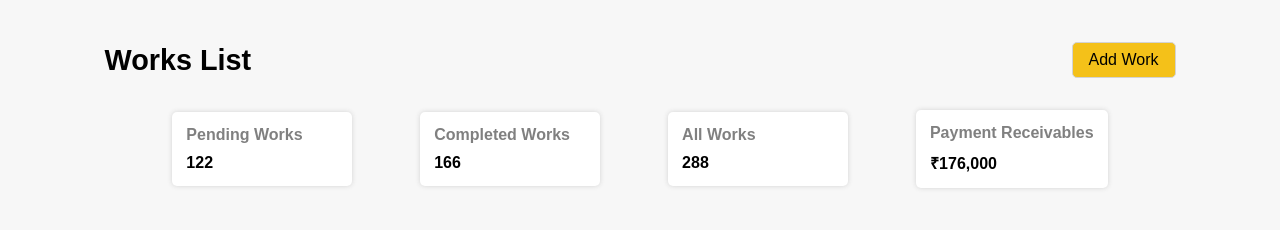
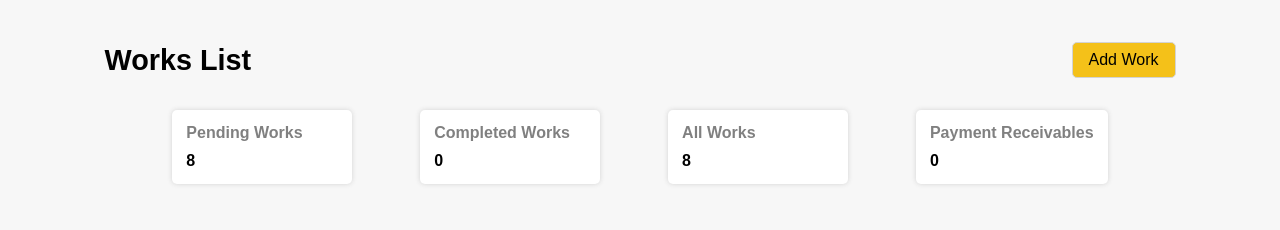
Before and after one commit to vsraju1/vpfw_dashboard, a React (Vite) app: page / in a window 1280 px wide. Shown: the top 230 px of the page. Built offline with nearby package versions, Linux system fonts and the light colour scheme; no server answers.

Commit message:
minor update

```diff
--- a/src/Components/WorkRow/WorkRow.jsx
+++ b/src/Components/WorkRow/WorkRow.jsx
@@ -29,7 +29,7 @@ const WorkRow = ({
     const work = workArray[0];
     console.log(work, "work before updating");
     if (status || addNewAdvance) {
-      if (addNewAdvance && !status) {
+      if (addNewAdvance) {
         const newAdvance = {
           amount: Number(addNewAdvance),
           date: settingDateFormat(date),
@@ -42,7 +42,7 @@ const WorkRow = ({
             0
           )
         );
-      } else if (status && !addNewAdvance) {
+      } else if (status) {
         if (status == "Balance Pending") {
           work.isPending = false;
           work.delivered = true;
@@ -63,11 +63,12 @@ const WorkRow = ({
     console.log(work, "work after updated");
   };
 
-  const receivedAmountfn = (id) => {
-    const workArray = workList.filter((item) => item.id === workId);
-    const work = workArray[0];
-    return work.received_amt;
-  };
+    const receivedAmountfn = (id) => {
+      const workArray = workList.filter((item) => item.id === workId);
+      const work = workArray[0];
+      return work.received_amt;
+    }
+
   return (
     <tr>
       <td>{index + 1}</td>
--- a/src/Pages/WorksPage/WorksPage.jsx
+++ b/src/Pages/WorksPage/WorksPage.jsx
@@ -23,10 +23,6 @@ const WorksPage = () => {
     "Amount Received",
     "Last Updated",
   ];
-
-
-
-
   // let worksData = workList;
   const handleAllWorksFilter = () => {
     setAllWorks(true);
@@ -71,7 +67,19 @@ const WorksPage = () => {
     worksData = workList.filter((item) => item.isPending === false && item.balancePending === false);
   }
 
+  const NumberOfPendingWorks = workList.filter((item) => item.isPending === true)
+  const NumberOfCompletedWorks = workList.filter((item) => item.isPending === false && item.balancePending === false)
 
+  const paymentReceivables = () => {
+    const paymentPendingWorks = workList.filter((item) => item.isPending === false && item.balancePending === true)
+
+    const balanceAmounts = paymentPendingWorks.map((transaction) => {
+      return transaction.final_amt - transaction.received_amt;
+    })
+
+    const totalPendingAmount = balanceAmounts.reduce((sum, balance) => sum + balance, 0)
+    return totalPendingAmount
+  }
   const handleAddWorkBtn = () => {
     setShowWorkForm(!showWorkForm);
   };
@@ -87,10 +95,10 @@ const WorksPage = () => {
         <button onClick={handleAddWorkBtn}>Add Work</button>
       </div>
       <div className="middle">
-        <WorksCard />
-        <WorksCard worksHeading="Completed Works" worksNumbers="166" />
-        <WorksCard worksHeading="All Works" worksNumbers="288" />
-        <WorksCard worksHeading="Payment Receivables" worksNumbers="₹176,000" />
+        <WorksCard worksNumbers={NumberOfPendingWorks.length}/>
+        <WorksCard worksHeading="Completed Works" worksNumbers={NumberOfCompletedWorks.length} />
+        <WorksCard worksHeading="All Works" worksNumbers={workList.length} />
+        <WorksCard worksHeading="Payment Receivables" worksNumbers={paymentReceivables()} />
       </div>
       <div className="bottom">
         <div className="work_filters">
```
Also changed, not shown: src/Components/WorksForm/WorkForm.jsx (+0 -7 lines).
